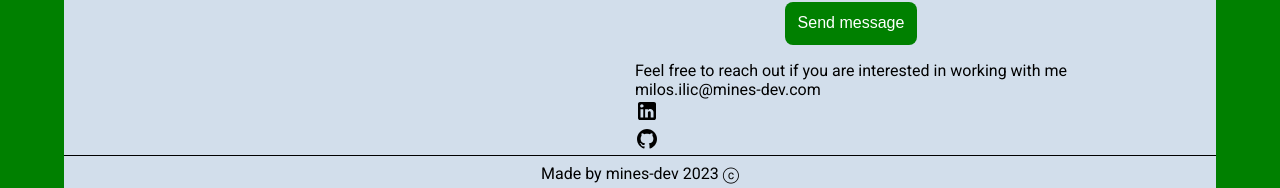
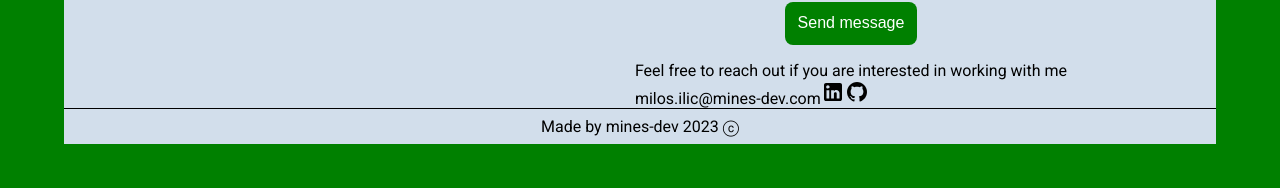
Before and after one commit to MilosIl/mines23, a React (Vite) app: page / in a window 1280 px wide. Shown: the part 1599-1787 px from the top of the page. After the commit the page ends 1743 px from the top, so only its background shows below. Built offline with nearby package versions, Linux system fonts and the light colour scheme.

Commit message:
blinking fixed

```diff
--- a/src/App.css
+++ b/src/App.css
@@ -73,6 +73,7 @@ body {
 }
 
 /* hero */
+/* treba da se napravi .end-cursor sa content:'|' kada se zavrsi sa kucanjem reci da stane */
 .blinking-cursor::after {
   content: "|";
   animation: blink 700ms step-start infinite;
--- a/src/Components/Contact.tsx
+++ b/src/Components/Contact.tsx
@@ -1,8 +1,8 @@
 import React, { FormEventHandler, useRef, useState } from "react";
-import emailjs from "@emailjs/browser"
+import emailjs from "@emailjs/browser";
 
-import linkedin from '../assets/mdi_linkedin.svg'
-import github from '../assets/mdi_github.svg'
+import linkedin from "../assets/mdi_linkedin.svg";
+import github from "../assets/mdi_github.svg";
 
 const Contact = () => {
   const [name, setName] = useState("");
@@ -10,10 +10,8 @@ const Contact = () => {
   const [message, setMessage] = useState("");
   const formRef = useRef<HTMLFormElement>(null);
 
-
   const handleCopy = (e: React.MouseEvent<HTMLElement>) => {
-    navigator.clipboard.writeText('milos.ilic@mines-dev.com')
-    ;
+    navigator.clipboard.writeText("milos.ilic@mines-dev.com");
   };
 
   const handleSubmit: FormEventHandler<HTMLFormElement> = (event) => {
@@ -22,14 +20,13 @@ const Contact = () => {
     if (!form) return;
     const poruka = Object.fromEntries(new FormData(form));
     console.log("poruka>>>", poruka);
-    setName('')
-    setEmail('')
-    setMessage('')
 
+    setName("");
+    setEmail("");
+    setMessage("");
   };
   return (
     <section className="contact-section" id="contact">
-
       <h2>Contact me</h2>
       <div>
         <form
@@ -86,13 +83,14 @@ const Contact = () => {
         <div>
           <p>Feel free to reach out if you are interested in working with me</p>
           <span onClick={handleCopy}>milos.ilic@mines-dev.com</span>
-        <p><img src={linkedin} alt={linkedin}/></p>
-        <p><img src={github} alt={github}/></p>
+          <a>
+            <img className="svg-icon" src={linkedin} alt={linkedin} />
+          </a>
+          <a className="svg-icon">
+            <img className="svg-icon" src={github} alt={github} />
+          </a>
         </div>
       </div>
-
-
-
     </section>
   );
 };
--- a/src/Components/Hero.tsx
+++ b/src/Components/Hero.tsx
@@ -11,7 +11,7 @@ const Hero = () => {
     <section>
       <p>Hi I'm Milos</p>
       <h1>
-        <span className="blinking-cursor" aria-label={selectedTitle}>
+        <span className="blinking-cursor " aria-label={selectedTitle}>
           {title}
         </span>
         developer
--- a/src/Hooks/useBlinkEffect.tsx
+++ b/src/Hooks/useBlinkEffect.tsx
@@ -1,5 +1,5 @@
 import { useEffect, useState } from "react";
-enum Phase {
+export enum Phase {
   Typing,
   Pausing,
   Deleting,
@@ -13,6 +13,7 @@ const useBlinkEffect = (
 ): {
   title: string;
   selectedTitle: string;
+  phase:Phase
 } => {
   const [selectedTitle, setSelectedTitle] = useState(0);
   const [phase, setPhase] = useState(Phase.Typing);
@@ -44,6 +45,9 @@ const useBlinkEffect = (
           setPhase(Phase.Typing);
           return;
         }
+        if(selectedTitle === 3){
+          setPhase(Phase.Pausing)
+        }
         const nextRemaining = jobTitles[selectedTitle].slice(
           0,
           title.length - 1
@@ -60,11 +64,8 @@ const useBlinkEffect = (
           setPhase(Phase.Deleting);
         }, PAUSE_INTERVAL);
       }
-      default:
-        return;
     }
-    if (phase === Phase.Pausing) return;
   }, [jobTitles, title, phase, selectedTitle]);
-  return { title, selectedTitle: title[selectedTitle] };
+  return { title, selectedTitle: title[selectedTitle], phase };
 };
 export default useBlinkEffect;
```
Lines whose indentation alone changed are shown as unchanged.
